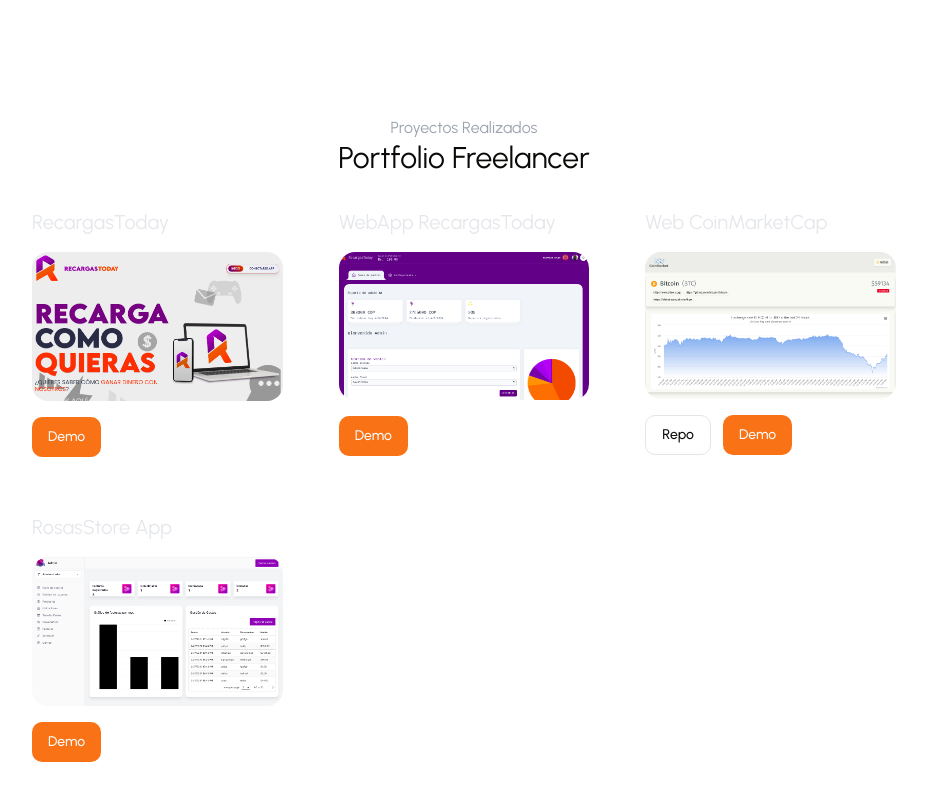
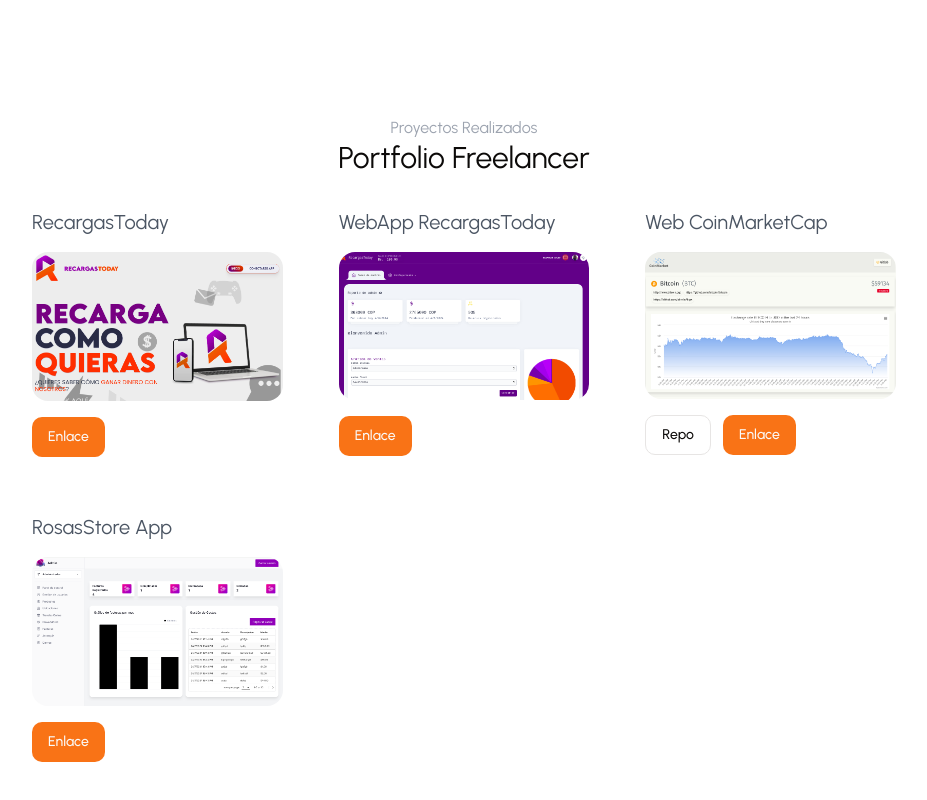
Before and after one commit to jrosasr/porfolio, a Next.js app: page / in a window 1280 px wide. Shown: the part 3609-4409 px from the top of the page, without its empty margins (176-1103 px from the left). Built offline with nearby package versions, Linux system fonts and the light colour scheme.

Commit message:
ajuste de texto para modo claro

```diff
--- a/components/portfolio.tsx
+++ b/components/portfolio.tsx
@@ -12,11 +12,11 @@
             <div className="gap-14 grid md:grid-cols-3 mt-8">
                 {dataPortfolio.map((item) => (
                     <div key={item.id}>
-                        <h3 className="mb-4 text-gray-200 text-xl">{item.title}</h3>
+                        <h3 className="mb-4 text-gray-600 text-xl dark:text-gray-200">{item.title}</h3>
                         <Image src={item.image} alt={item.title} height={300} width={300} className="rounded-2xl w-full" />
                         <div className="flex gap-3 mt-4">
                             {item.urlGithub && <Link className={buttonVariants({variant: "outline"})} href={item.urlGithub} target="_blank">Repo</Link>}
-                            <Link className={buttonVariants()} href={item.urlDemo} target="_blank">Demo</Link>
+                            <Link className={buttonVariants()} href={item.urlDemo} target="_blank">Enlace</Link>
                         </div>
                     </div>
                 ))}
```
